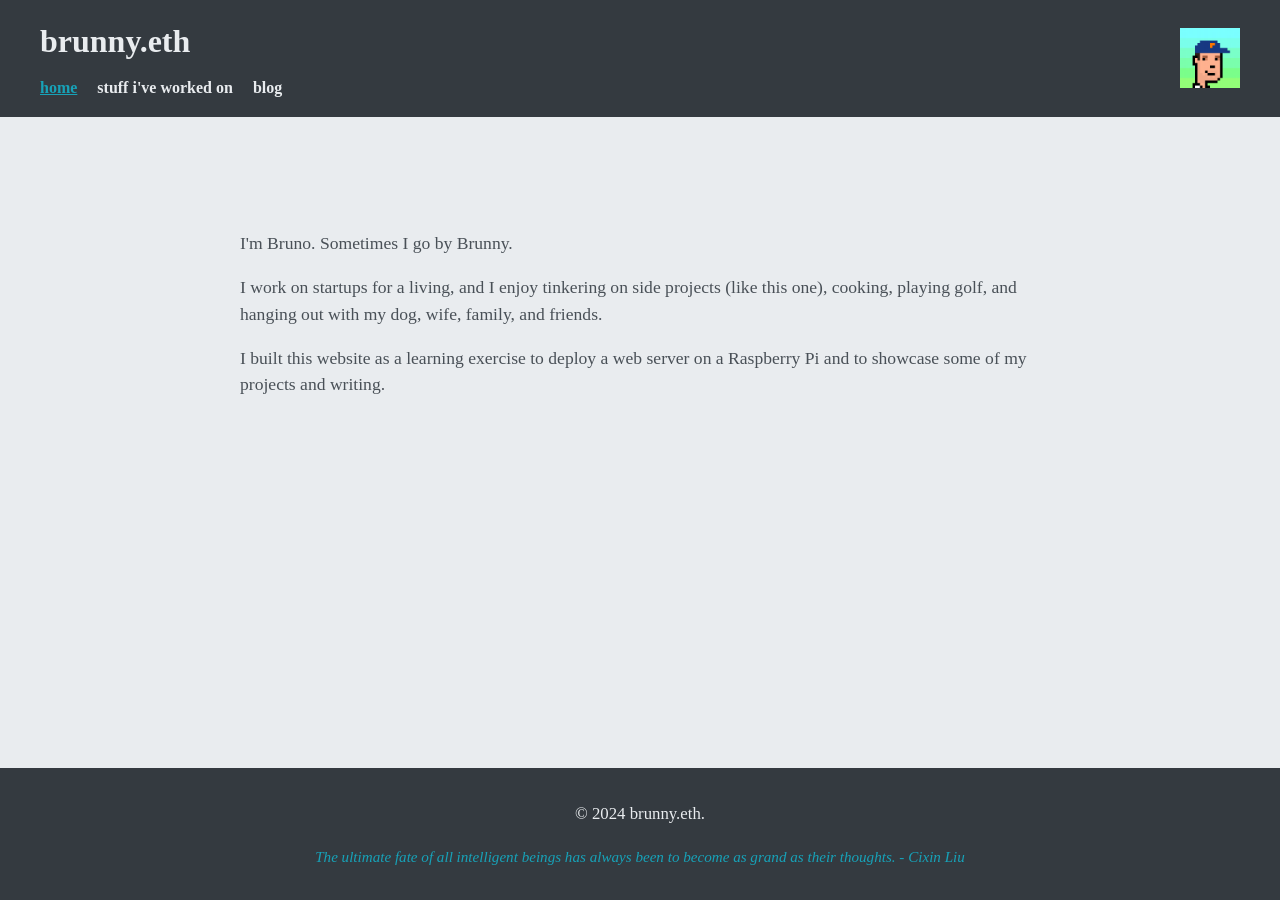
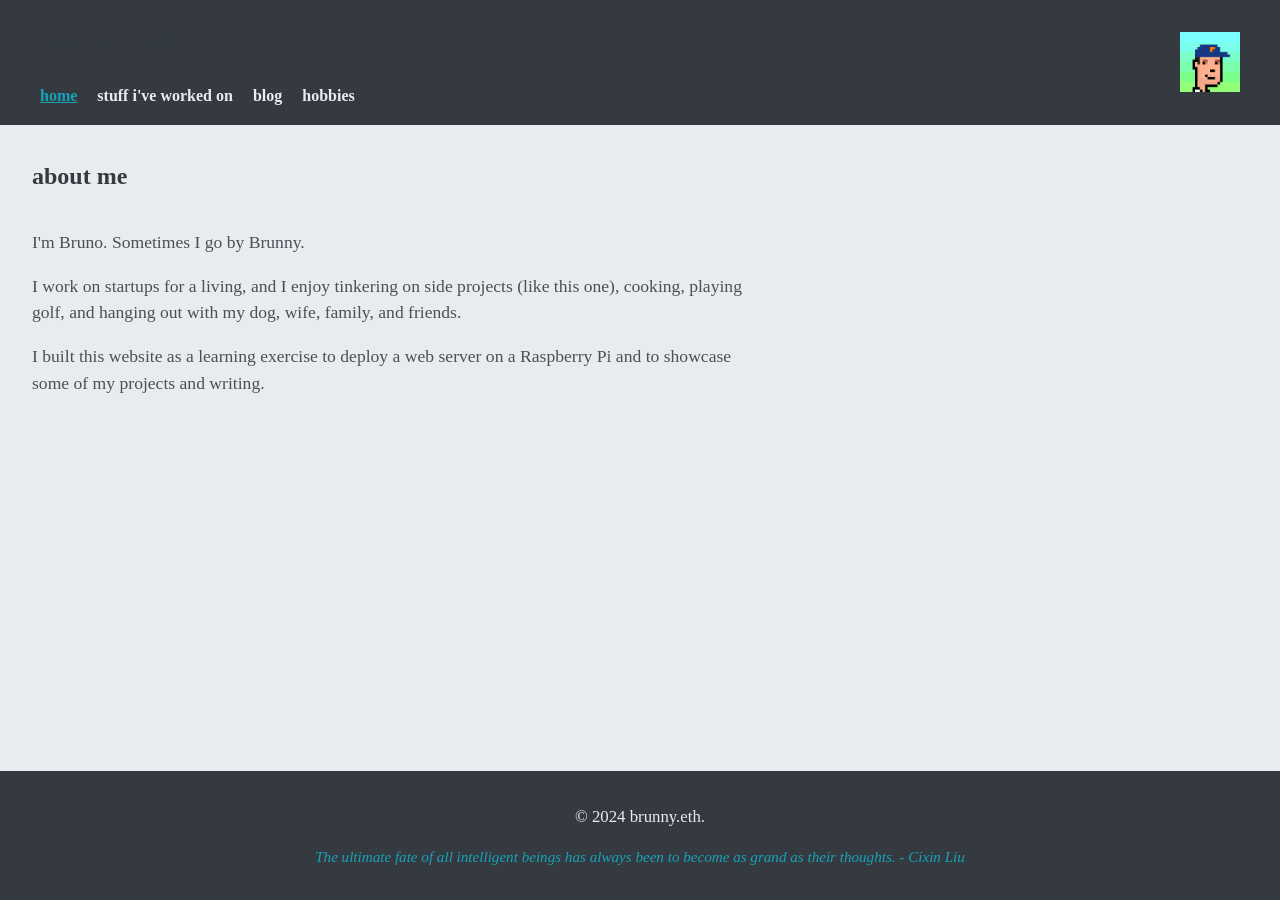
Before and after one commit to brunny-eth/personal-website-project, a Jekyll site: the page built from index.html, in a window 1280 px wide. Built offline with Jekyll 4.4.1, drawn with Linux system fonts in a browser that asks for light colours; some web fonts are replaced.

Commit message:
added hobbies page, worked to get everything properly full left-aligned as that is nicer look than centered, especially when using a big screen

```diff
--- a/_layouts/default.html
+++ b/_layouts/default.html
@@ -17,6 +17,7 @@
                         <li><a href="{{ '/' | relative_url }}" {% if page.url == '/' %}class="active"{% endif %}>home</a></li>
                         <li><a href="{{ '/stuff-ive-worked-on' | relative_url }}" {% if page.url == '/stuff-ive-worked-on' %}class="active"{% endif %}>stuff i've worked on</a></li>
                         <li><a href="{{ '/blog' | relative_url }}" {% if page.url == '/blog' %}class="active"{% endif %}>blog</a></li>
+                        <li><a href="{{ '/hobbies' | relative_url }}" {% if page.url == '/hobbies' %}class="active"{% endif %}>hobbies</a></li>
                     </ul>
                 </nav>
             </div>
--- a/assets/main.scss
+++ b/assets/main.scss
@@ -43,11 +43,12 @@
 .title-nav {
     display: flex;
     flex-direction: column;
+    align-items: flex-start;
 }
 
-h1 {
-    color: var(--bg-color);
-    margin: 0 0 0.5rem 0;
+h1, h2 {
+    color: var(--header-color);
+    margin: 0 0 1rem 0;
 }
 
 nav ul {
@@ -85,23 +86,10 @@
   justify-content: flex-start;
   padding: 2rem;
   box-sizing: border-box;
+  max-width: 800px;
 }
 
-.main-container {
-    width: 100%;
-    max-width: 800px;
-    margin: 0 auto;
-    padding: 4rem;
-}
-
-.bio-content {
-    max-width: 800px;
-    margin: 0 auto;
-    text-align: left;
-    font-size: 1.1rem;
-}
-
-.bio-text p {
+p {
     margin-bottom: 1em;
     line-height: 1.5;
 }
@@ -122,74 +110,7 @@
     margin-top: 10px;
 }
 
-
-.post {
-    max-width: 800px;
-    margin: 0 auto;
-    padding: 2rem 0;
-
-    h1 {
-      color: var(--header-color);
-    }
-
-    .post-meta {
-      color: var(--accent-color);
-      font-style: italic;
-    }
-
-    .post-content {
-      margin-top: 2rem;
-
-      img {
-        max-width: 100%;
-        height: auto;
-        display: block;
-        margin: 2rem auto;
-        border-radius: 8px;
-        box-shadow: 0 4px 6px rgba(0, 0, 0, 0.1);
-      }
-
-      figure {
-        margin: 2rem 0;
-
-        img {
-          margin-bottom: 0.5rem;
-        }
-
-        figcaption {
-          text-align: center;
-          font-style: italic;
-          color: var(--text-color);
-          opacity: 0.8;
-        }
-      }
-    }
-
-    .post-navigation {
-      display: flex;
-      justify-content: space-between;
-      margin-top: 2rem;
-
-      a {
-        color: var(--accent-color);
-        text-decoration: none;
-
-        &:hover {
-          text-decoration: underline;
-        }
-      }
-    }
-  }
-
-  @media (min-width: 768px) {
-    .post-content {
-      img {
-        max-width: 80%;
-      }
-    }
-  }
-
-.blog-intro {
+.page-intro {
     margin-bottom: 2rem;
     font-size: 1.1em;
     color: var(--text-color);
--- a/index.html
+++ b/index.html
@@ -1,16 +1,13 @@
 ---
 layout: default
-title: Home
+title: home
 ---
 
-<div class="main-container">
-    <section id="bio">
-        <div class="bio-content">
-            <div class="bio-text">
+
+
+<h2>about me</h2>
+            <div class="page-intro">
                 <p>I'm Bruno. Sometimes I go by Brunny.</p>
                 <p>I work on startups for a living, and I enjoy tinkering on side projects (like this one), cooking, playing golf, and hanging out with my dog, wife, family, and friends.</p>
                 <p>I built this website as a learning exercise to deploy a web server on a Raspberry Pi and to showcase some of my projects and writing.</p>
             </div>
-        </div>
-    </section>
-</div>
```
Also changed, not shown: hobbies.md (added, +12 -0 lines). Lines whose indentation alone changed are shown as unchanged.
